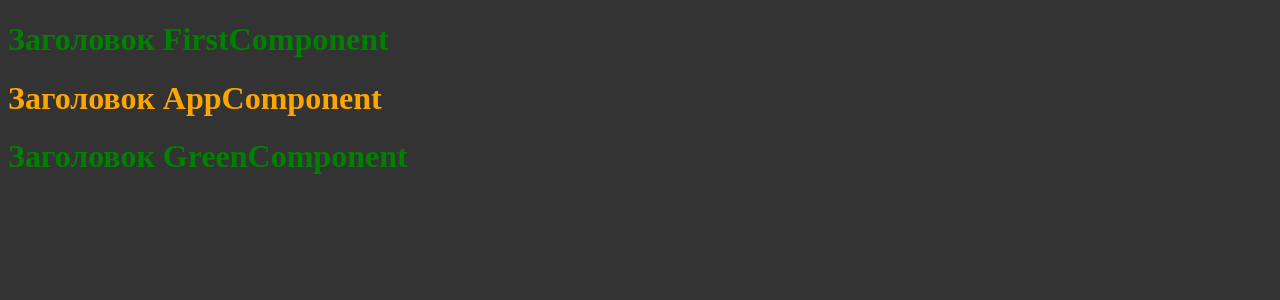
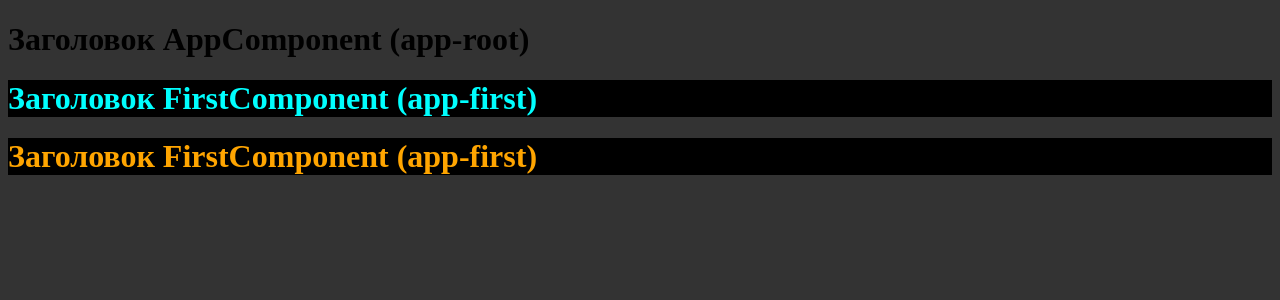
Before and after one commit to AleksYeh/ng-testing, an Angular app: page / in a window 1280 px wide. Shown: the top 300 px of the page. Built offline with nearby package versions, Linux system fonts and the light colour scheme.

Commit message:
feat: обновить компоненты и стили, удалив неиспользуемые файлы и улучшив структуру

```diff
--- a/angular.json
+++ b/angular.json
@@ -24,7 +24,7 @@
             "tsConfig": "tsconfig.app.json",
             "inlineStyleLanguage": "scss",
             "assets": ["src/favicon.ico", "src/assets"],
-            "styles": ["src/styles.scss", "src/second.scss"],
+            "styles": ["src/styles.scss"],
             "scripts": []
           },
           "configurations": {
--- a/src/app/app.component.html
+++ b/src/app/app.component.html
@@ -1,3 +1,3 @@
+<h1>Заголовок AppComponent (app-root)</h1>
 <app-first></app-first>
-<h1>Заголовок AppComponent</h1>
-<app-green></app-green>
+<app-first class="orange red"></app-first>
--- a/src/app/app.component.scss
+++ b/src/app/app.component.scss
@@ -1,27 +1,7 @@
-.red {
-  color: red;
+// ::ng-deep app-first h1 {
+//   background-color: black;
+// }
+
+:host ::ng-deep app-first h1 {
+  background-color: black;
 }
-
-.blue {
-  color: blue;
-}
-
-.pink {
-  color: pink;
-}
-
-.green {
-  color: green;
-}
-
-.aqua {
-  color: aqua;
-}
-
-.orange {
-  color: orange;
-}
-
-h1 {
-  color: orange;
-}
--- a/src/app/app.component.ts
+++ b/src/app/app.component.ts
@@ -1,9 +1,8 @@
-import { Component, ViewEncapsulation } from '@angular/core';
+import { Component } from '@angular/core';
 
 @Component({
   selector: 'app-root',
   templateUrl: './app.component.html',
   styleUrls: ['./app.component.scss'],
-  encapsulation: ViewEncapsulation.Emulated,
 })
 export class AppComponent {}
--- a/src/app/modules/first/first.component.html
+++ b/src/app/modules/first/first.component.html
@@ -1,2 +1,2 @@
 <!-- <p>first works!</p> -->
-<h1>Заголовок FirstComponent</h1>
+<h1>Заголовок FirstComponent (app-first)</h1>
--- a/src/app/modules/first/first.component.scss
+++ b/src/app/modules/first/first.component.scss
@@ -0,0 +1,24 @@
+:host {
+  color: cyan;
+  display: block;
+}
+
+:host(.orange) {
+  color: orange;
+}
+
+:host-context {
+  background-color: darkblue;
+}
+
+:host-context(.orange) {
+  background-color: lime;
+}
+
+:host-context(app-root) {
+  background-color: darkred;
+}
+
+:host-context(h1) {
+  background-color: black;
+}
--- a/src/app/modules/first/first.component.ts
+++ b/src/app/modules/first/first.component.ts
@@ -1,9 +1,8 @@
-import { Component, ViewEncapsulation } from '@angular/core';
+import { Component } from '@angular/core';
 
 @Component({
   selector: 'app-first',
   templateUrl: './first.component.html',
   styleUrl: './first.component.scss',
-  encapsulation: ViewEncapsulation.None,
 })
 export class FirstComponent {}
--- a/src/app/shared/components/green/green.component.ts
+++ b/src/app/shared/components/green/green.component.ts
@@ -6,6 +6,5 @@ import { Component, ViewEncapsulation } from '@angular/core';
   styleUrl: './green.component.scss',
   standalone: true,
   // imports: [RedComponent],
-  encapsulation: ViewEncapsulation.None,
 })
 export class GreenComponent {}
--- a/src/second.scss
+++ /dev/null
@@ -1,3 +0,0 @@
-* {
-  color: lightgreen;
-}
--- a/src/styles.scss
+++ b/src/styles.scss
@@ -5,6 +5,6 @@ body {
   background-color: rgb(51, 51, 51);
 }
 
-* {
-  color: white;
-}
+// * {
+//   color: white;
+// }
```
